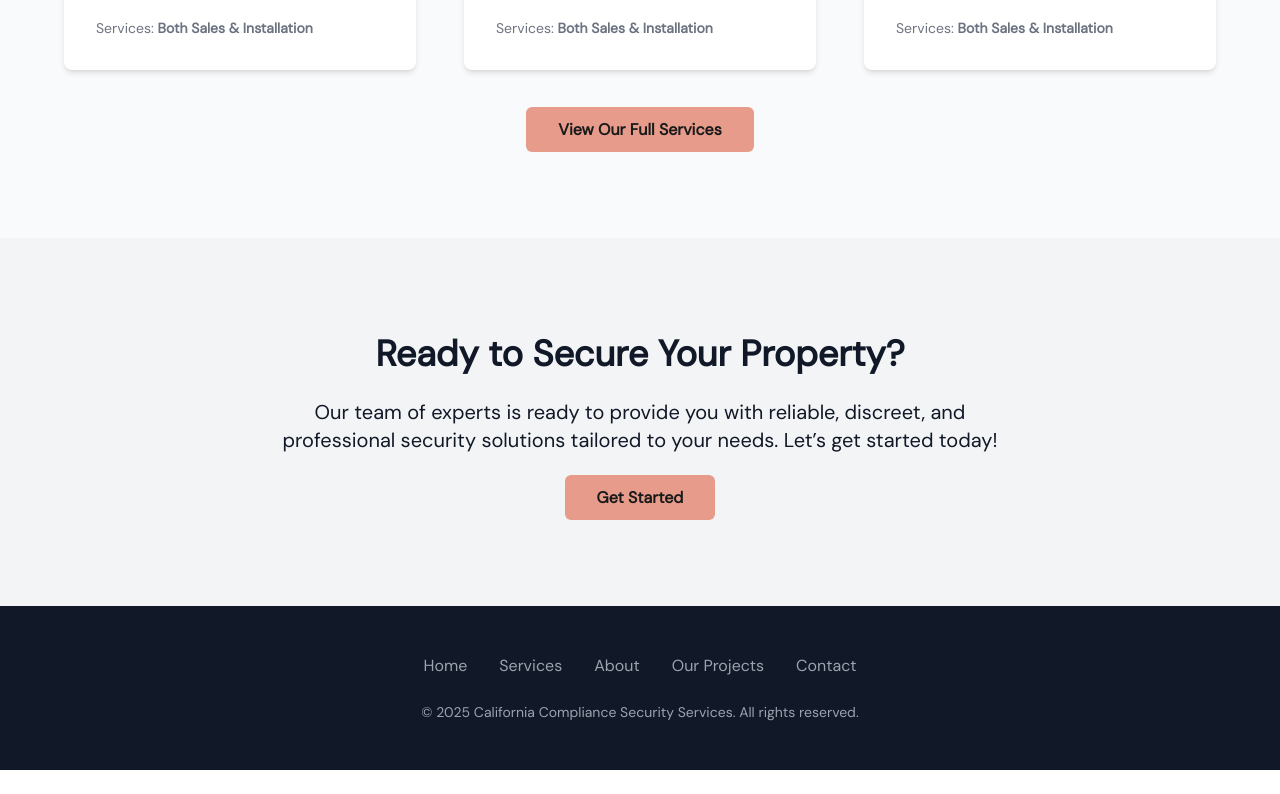
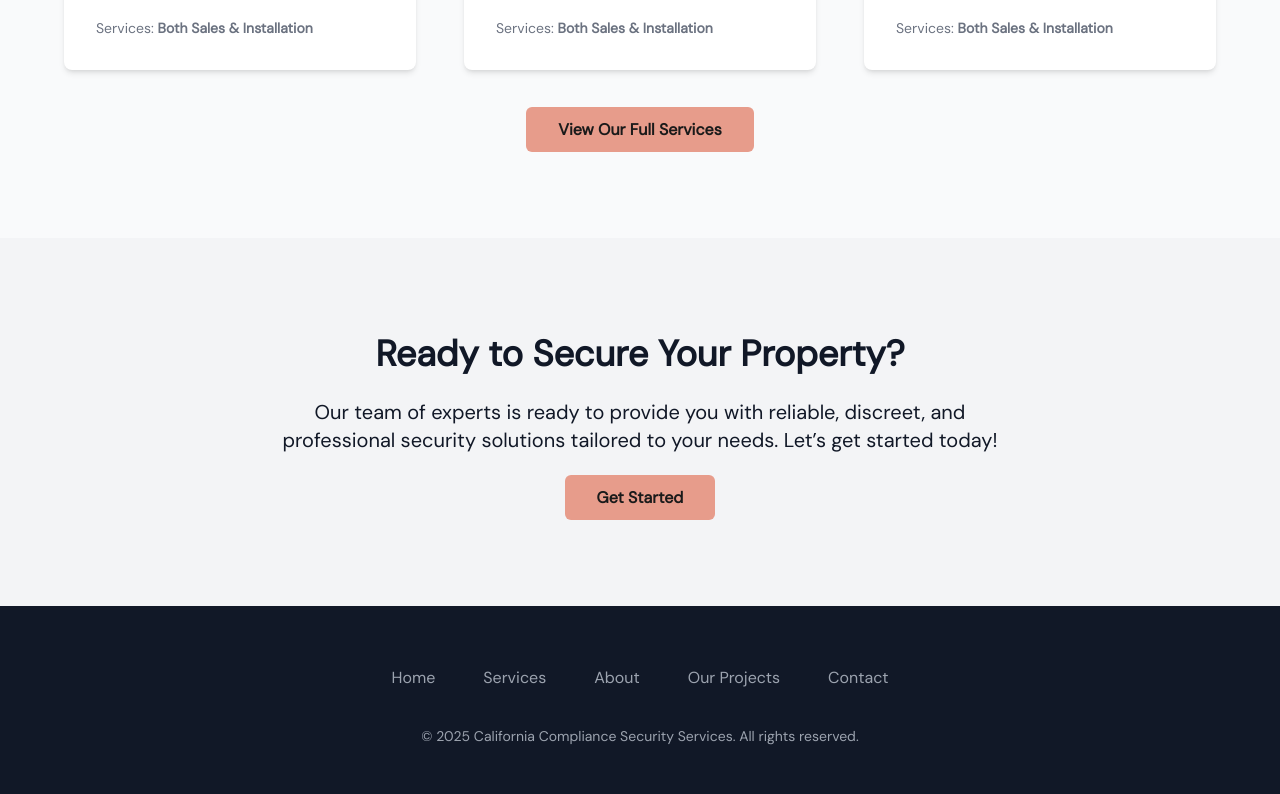
Before and after one commit to rcerney1/cal_comp_compliance_ss, a React (Vite) app in the folder client/: page / in a window 1280 px wide. Shown: the part 3094-3888 px from the top of the page. Before the commit the page ends 3864 px from the top, so only its background shows below. Built offline with nearby package versions, Linux system fonts and the light colour scheme.

Commit message:
fixed footer

```diff
--- a/client/src/components/Footer.jsx
+++ b/client/src/components/Footer.jsx
@@ -5,12 +5,37 @@ function Footer() {
         <footer className="bg-gray-900 text-white py-12 px-6 text-center">
             <div className="max-w-7xl mx-auto">
                 {/* Navigation Links */}
-                <div className="mb-6">
-                    <Link to='/' className="text-gray-400 hover:text-white px-4">Home</Link>
-                    <Link to="/services" className="text-gray-400 hover:text-white px-4">Services</Link>
-                    <Link to="/about" className="text-gray-400 hover:text-white px-4">About</Link>
-                    <Link to="/projects" className="text-gray-400 hover:text-white px-4">Our Projects</Link>
-                    <Link to="/contact" className="text-gray-400 hover:text-white px-4">Contact</Link>
+                <div className="mb-6 flex flex-wrap justify-center gap-4">
+                    <Link
+                        to="/"
+                        className="text-gray-400 hover:text-white px-4 py-3 inline-flex items-center justify-center min-w-[48px] min-h-[48px]"
+                    >
+                        Home
+                    </Link>
+                    <Link
+                        to="/services"
+                        className="text-gray-400 hover:text-white px-4 py-3 inline-flex items-center justify-center min-w-[48px] min-h-[48px]"
+                    >
+                        Services
+                    </Link>
+                    <Link
+                        to="/about"
+                        className="text-gray-400 hover:text-white px-4 py-3 inline-flex items-center justify-center min-w-[48px] min-h-[48px]"
+                    >
+                        About
+                    </Link>
+                    <Link
+                        to="/projects"
+                        className="text-gray-400 hover:text-white px-4 py-3 inline-flex items-center justify-center min-w-[48px] min-h-[48px]"
+                    >
+                        Our Projects
+                    </Link>
+                    <Link
+                        to="/contact"
+                        className="text-gray-400 hover:text-white px-4 py-3 inline-flex items-center justify-center min-w-[48px] min-h-[48px]"
+                    >
+                        Contact
+                    </Link>
                 </div>
 
                 {/* Copyright */}
```
